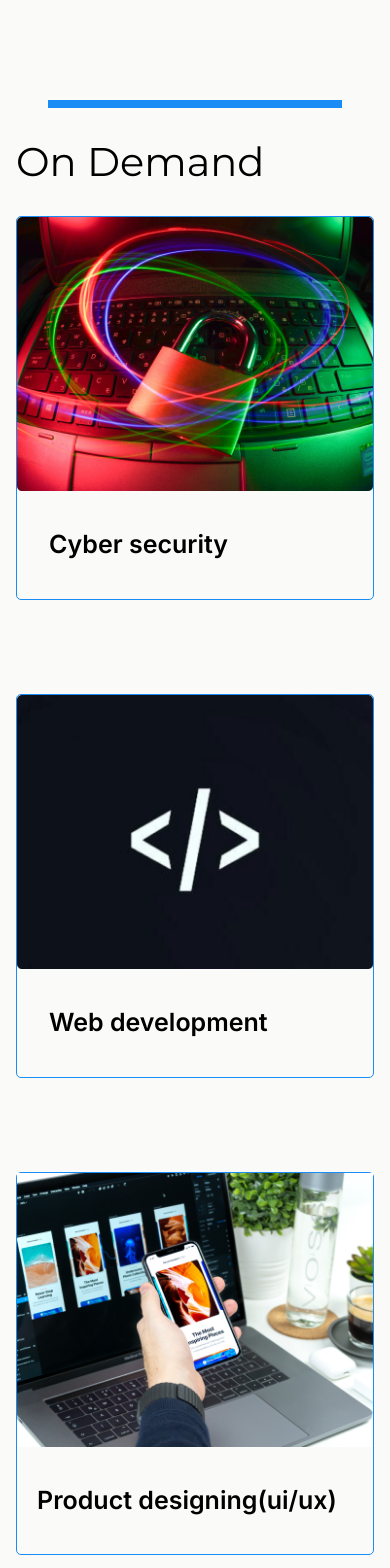
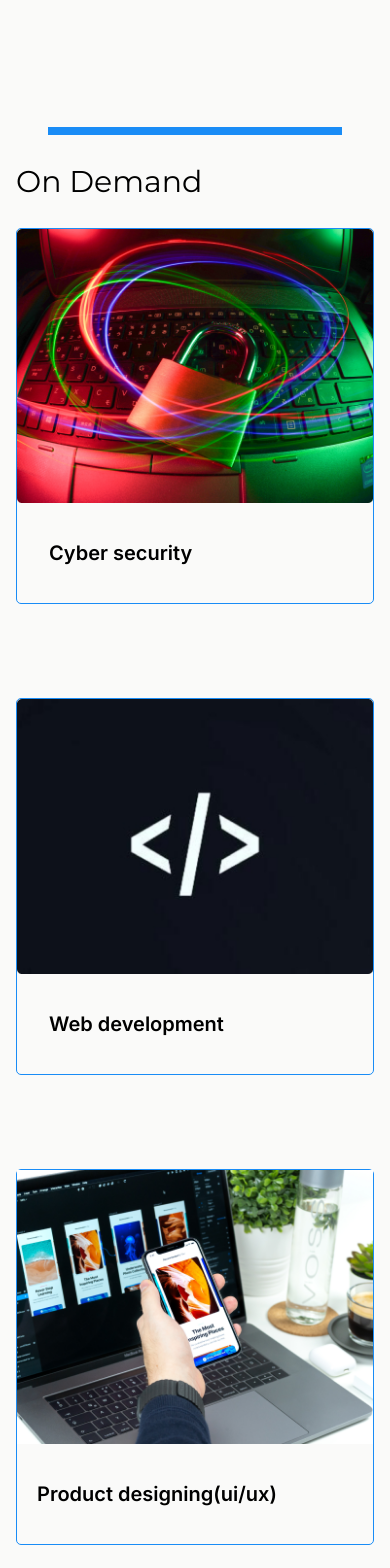
Before and after one commit to AChris-T/Aqubar, a React (Vite) app: page / in a window 390 px wide. Shown: the part 3980-5548 px from the top of the page. Built offline with nearby package versions, Linux system fonts and the light colour scheme; a web font is replaced by a local one.

Commit message:
landingPAge

```diff
--- a/src/Components/LandingPageComponents/CourseCarousel.jsx
+++ b/src/Components/LandingPageComponents/CourseCarousel.jsx
@@ -337,7 +337,7 @@ const CourseCarousel = () => {
               <div className="flex items-center justify-between mt-10 text-centers">
                     <p className="text-[#5f5f5f] text-[10px] line-through">£5000</p>
                     <p className="text-[15px] font-normal text-[#353535]">£5000</p>
-                    <button className="bg-[#198cf6] rounded-md cursor-pointer gap-3 w-[88px] h-[23px] flex items-center justify-center">
+                    <button className="bg-[#198cf6] rounded-md cursor-pointer gap-3 w-[88px] h-[50px] flex items-center justify-center">
                     <CartIcon/>
                     <p className="text-[8px] text-[#fff] font-medium font-inter ">Buy course</p>
                     </button>
--- a/src/Components/LandingPageComponents/DemandCourses.jsx
+++ b/src/Components/LandingPageComponents/DemandCourses.jsx
@@ -5,20 +5,20 @@ const DemandCourses = () => {
   return (
     <div className="px-4 md:px-[72px] py-[24px] gap-[24px] flex flex-col">
       <div >
-        <h3 className="text-[40px] font-Montserrat font-medium text-[#000]">On Demand</h3>
+        <h3 className="md:text-[40px] text-[30px] font-Montserrat font-medium text-[#000]">On Demand</h3>
       </div>
       <div className="w-full flex gap-[94px] flex-col lg:flex-row">
         <div className="lg:w-[366px] w-full  h-full rounded-[5px] border-[1px] border-[#198cf6]">
             <img src={cyber} alt="cyberImage" className="w-full"/>
-            <h2 className="text-[25px] font-semibold text-[#000] px-[32px] py-[35px] font-inter">Cyber security</h2>
+            <h2 className="md:text-[25px] text-[20px] font-semibold text-[#000] px-[32px] py-[35px] font-inter">Cyber security</h2>
         </div>
         <div className="lg:w-[366px] w-full h-full rounded-[5px] border-[1px] border-[#198cf6]">
             <img src={web} alt="cyberImage" className="w-full"/>
-            <h2 className="text-[25px] font-semibold text-[#000] px-[32px] py-[35px] font-inter">Web development</h2>
+            <h2 className="md:text-[25px] text-[20px]  font-semibold text-[#000] px-[32px] py-[35px] font-inter">Web development</h2>
         </div>
         <div className="lg:w-[366px] w-full h-full rounded-[5px] border-[1px] border-[#198cf6]">
             <img src={ui} alt="cyberImage" className="w-full"/>
-            <h2 className="text-[25px] font-semibold text-[#000] px-[20px] py-[35px] font-inter">Product designing(ui/ux)</h2>
+            <h2 className="md:text-[25px] text-[20px]  font-semibold text-[#000] px-[20px] py-[35px] font-inter">Product designing(ui/ux)</h2>
         </div>
       </div>
       <div className="h-2 lg:w-[700px] w-200px bg-[#198cf6] flex justify-center items-center lg:mx-80 mx-8  mt-[105px]"></div>
--- a/src/Components/LandingPageComponents/Tutor.jsx
+++ b/src/Components/LandingPageComponents/Tutor.jsx
@@ -8,7 +8,7 @@ const Tutor = () => {
         <div className="flex flex-col justify-between gap-8 lg:flex-row">
         <div className="flex gap-[20px] flex-col">
             <h5 className="md:text-[50px] text-[30px] font-Montserrat font-medium text-[#000] flex text-center">Become a tutor</h5>
-            <p className="md:w-[600px] text-[25px] font-light">Join a wide range of tutors from different tech fields, upload courses on aquber.</p>
+            <p className="md:w-[600px] md:text-[20px] text-[20px] font-light">Join a wide range of tutors from different tech fields, upload courses on aquber.</p>
             <button className="border-2 border-[#198cf6] rounded-md text-[#198cf6] font-inter text-[15px] w-[183px] h-[51px] hover:bg-[#198cf6] hover:text-[#fff]">Become a tutor</button>
         </div>
         <div className="md:w-[501px] h-[349px] rounded-[10px] bg-[#198cf6] px-[19px] py-[27px] ">
@@ -21,7 +21,7 @@ const Tutor = () => {
            </div>
            <div className="flex flex-col gap-[26px] lg:-ml-20">
            <h3 className="text-[#000] font-Montserrat md:text-[50px] text-[30px] font-normal flex text-center ">Event and webinar</h3>
-           <p className="text-[20px] font-Montserrat font-light text-[#000]">Join techies from different fields, attend and take
+           <p className="md:text-[20px] text-[20px] font-Montserrat font-light text-[#000]">Join techies from different fields, attend and take
                 part in our events, boot camp and webinar both
                 online and physically.
             </p>
```
